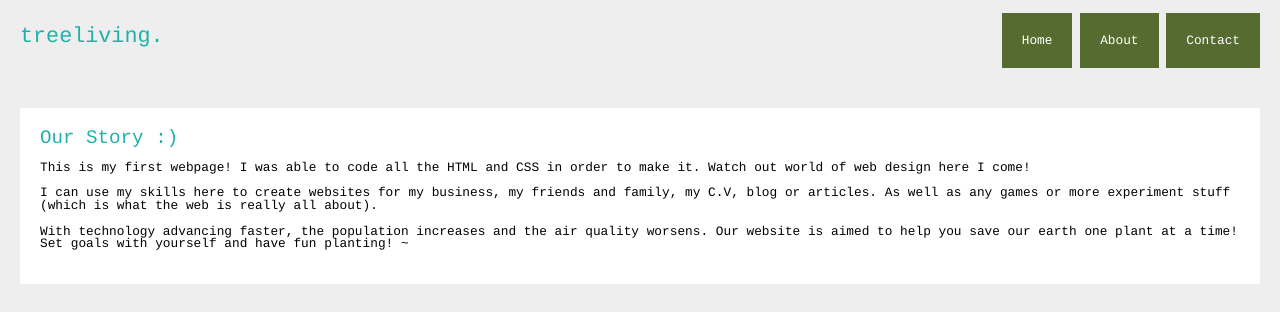
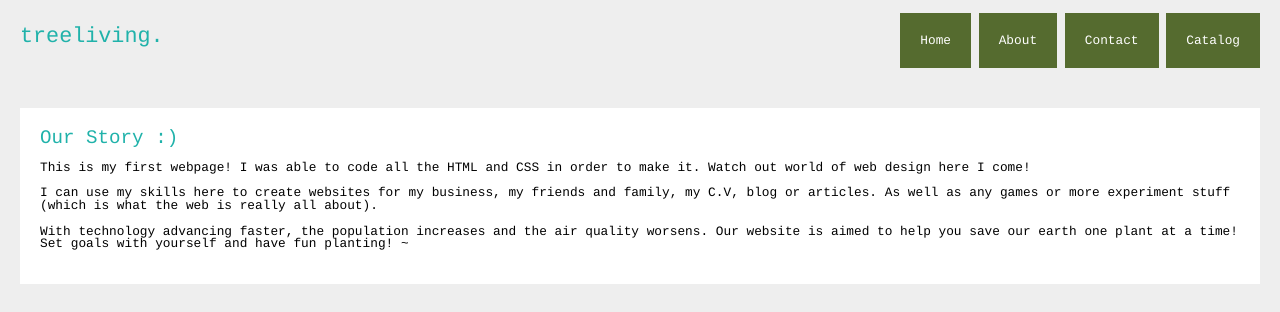
Before and after one commit to MSJHSGirlsWhoCode/TreesWhoCode, a plain HTML site: page home.html in a window 1280 px wide. Shown: the top 312 px of the page. Drawn offline with Linux system fonts and the light colour scheme.

Commit message:
edit style

```diff
--- a/home.html
+++ b/home.html
@@ -27,6 +27,7 @@
 				<li><a href="#/home.html">Home</a></li>
 				<li><a href="#/about.html">About</a></li>
 				<li><a href="#/contact.html">Contact</a></li>
+        <li><a href="catalog.html">Catalog</a></li>
 			</ul>
 		</div>
 		<div  class="content">
```
Also changed, not shown: 1 other file.
